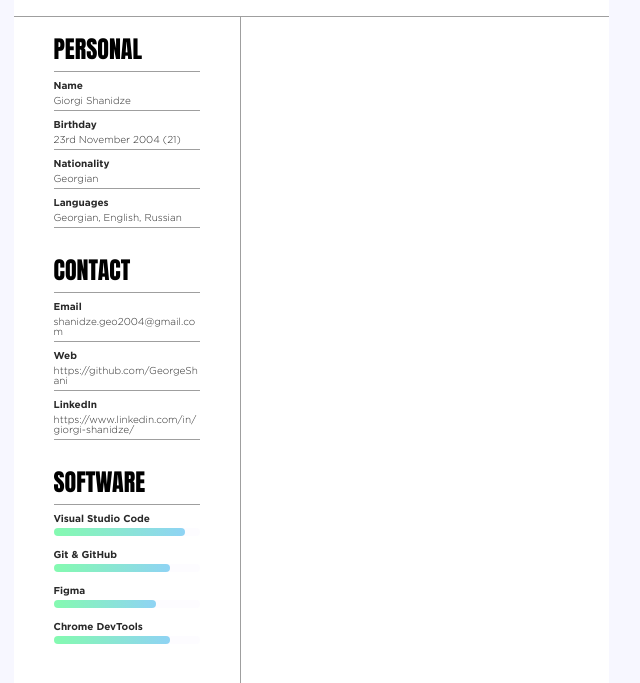
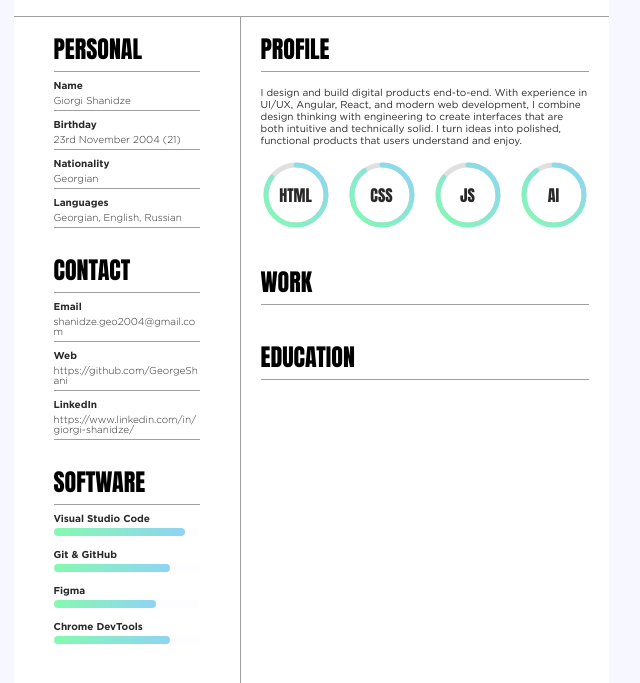
Before and after one commit to GeorgeShani/10x-Resume-Task, a plain HTML site: page index.html in a window 1280 px wide. Shown: the part 163-846 px from the top of the page, without its empty margins (329-969 px from the left). Drawn offline with Linux system fonts and the light colour scheme.

Commit message:
Add profile, work, and education sections to resume; enhance skill visualization

```diff
--- a/index.html
+++ b/index.html
@@ -1,11 +1,13 @@
 <!DOCTYPE html>
 <html lang="en">
+
 <head>
   <meta charset="UTF-8">
   <meta name="viewport" content="width=device-width, initial-scale=1.0">
   <link rel="stylesheet" href="style.css">
   <title>10x Resume Task</title>
 </head>
+
 <body>
   <div class="resume-container">
     <header class="resume-header">
@@ -121,10 +123,79 @@
         </div>
       </aside>
       <section class="details">
-
+        <div class="profile">
+          <h2 class="anton section-header">PROFILE</h2>
+          <p class="profile-desc">I design and build digital products end-to-end. With experience in UI/UX, Angular,
+            React, and modern web development, I
+            combine design thinking with engineering to create interfaces that are both intuitive and technically solid.
+            I turn
+            ideas into polished, functional products that users understand and enjoy.
+          </p>
+          <div class="skills">
+            <div class="skill-circle" data-progress="85">
+              <svg>
+                <defs>
+                  <linearGradient id="gradient" x1="0%" y1="0%" x2="100%" y2="100%">
+                    <stop offset="0%" style="stop-color:#84FAB0;stop-opacity:1" />
+                    <stop offset="100%" style="stop-color:#8FD3F4;stop-opacity:1" />
+                  </linearGradient>
+                </defs>
+                <circle class="bg-circle" cx="35" cy="35" r="30"></circle>
+                <circle class="progress-circle" cx="35" cy="35" r="30"></circle>
+              </svg>
+              <div class="skill-label">HTML</div>
+            </div>
+            <div class="skill-circle" data-progress="90">
+              <svg>
+                <defs>
+                  <linearGradient id="gradient2" x1="0%" y1="0%" x2="100%" y2="100%">
+                    <stop offset="0%" style="stop-color:#84FAB0;stop-opacity:1" />
+                    <stop offset="100%" style="stop-color:#8FD3F4;stop-opacity:1" />
+                  </linearGradient>
+                </defs>
+                <circle class="bg-circle" cx="35" cy="35" r="30"></circle>
+                <circle class="progress-circle" cx="35" cy="35" r="30" style="stroke: url(#gradient2)"></circle>
+              </svg>
+              <div class="skill-label">CSS</div>
+            </div>
+            <div class="skill-circle" data-progress="85">
+              <svg>
+                <defs>
+                  <linearGradient id="gradient3" x1="0%" y1="0%" x2="100%" y2="100%">
+                    <stop offset="0%" style="stop-color:#84FAB0;stop-opacity:1" />
+                    <stop offset="100%" style="stop-color:#8FD3F4;stop-opacity:1" />
+                  </linearGradient>
+                </defs>
+                <circle class="bg-circle" cx="35" cy="35" r="30"></circle>
+                <circle class="progress-circle" cx="35" cy="35" r="30" style="stroke: url(#gradient3)"></circle>
+              </svg>
+              <div class="skill-label">JS</div>
+            </div>
+            <div class="skill-circle" data-progress="90">
+              <svg>
+                <defs>
+                  <linearGradient id="gradient4" x1="0%" y1="0%" x2="100%" y2="100%">
+                    <stop offset="0%" style="stop-color:#84FAB0;stop-opacity:1" />
+                    <stop offset="100%" style="stop-color:#8FD3F4;stop-opacity:1" />
+                  </linearGradient>
+                </defs>
+                <circle class="bg-circle" cx="35" cy="35" r="30"></circle>
+                <circle class="progress-circle" cx="35" cy="35" r="30" style="stroke: url(#gradient4)"></circle>
+              </svg>
+              <div class="skill-label">AI</div>
+            </div>
+          </div>
+        </div>
+        <div class="work">
+          <h2 class="anton section-header">WORK</h2>
+        </div>
+        <div class="education">
+          <h2 class="anton section-header">EDUCATION</h2>
+        </div>
       </section>
     </article>
   </div>
   <script src="index.js"></script>
 </body>
+
 </html>
--- a/index.js
+++ b/index.js
@@ -1,9 +1,32 @@
-const age = document.getElementById('age');
+const age = document.getElementById("age");
 const birthDate = new Date(2004, 10, 23); // Month is 0-indexed (10 = November)
 const today = new Date();
 
-age.textContent =
-  today.getFullYear() - birthDate.getFullYear() -
+age.textContent = today.getFullYear() - birthDate.getFullYear() -
   (today.getMonth() < birthDate.getMonth() ||
-    (today.getMonth() === birthDate.getMonth()
-      && today.getDate() < birthDate.getDate()) ? 1 : 0);
+      (today.getMonth() === birthDate.getMonth() &&
+        today.getDate() < birthDate.getDate())
+    ? 1
+    : 0);
+
+const circles = document.querySelectorAll(".skill-circle");
+const radius = 30;
+const circumference = 2 * Math.PI * radius;
+
+circles.forEach((circle) => {
+  const progressCircle = circle.querySelector(".progress-circle");
+
+  progressCircle.style.strokeDasharray = circumference;
+  progressCircle.style.strokeDashoffset = circumference;
+});
+
+setTimeout(() => {
+  circles.forEach((circle) => {
+    const progress = circle.getAttribute("data-progress");
+    const progressCircle = circle.querySelector(".progress-circle");
+    const offset = circumference - (progress / 100) * circumference;
+
+    circle.classList.add("animate");
+    progressCircle.style.strokeDashoffset = offset;
+  });
+}, 100);
--- a/style.css
+++ b/style.css
@@ -146,7 +146,8 @@ body {
   width: 100%;
 }
 
-.infos-list, .skills-list {
+.infos-list,
+.skills-list {
   list-style-type: none;
 }
 
@@ -210,6 +211,82 @@ body {
   --final-width: 70%;
 }
 
+.details {
+  width: 100%;
+  height: 100%;
+  display: flex;
+  flex-direction: column;
+  align-items: flex-start;
+  justify-content: flex-start;
+}
+
+.profile,
+.work,
+.education {
+  padding: 20px;
+  width: 100%;
+  display: flex;
+  flex-direction: column;
+  gap: 14px;
+}
+
+.profile-desc {
+  color: #292929;
+  font-size: 10px;
+  font-weight: 400;
+  line-height: 120%;
+}
+
+.skills {
+  display: flex;
+  gap: 16px;
+  flex-wrap: wrap;
+  justify-content: center;
+}
+
+.skill-circle {
+  position: relative;
+  width: 70px;
+  height: 70px;
+}
+
+.skill-circle svg {
+  transform: rotate(-90deg);
+  width: 100%;
+  height: 100%;
+}
+
+.skill-circle circle {
+  fill: none;
+  stroke-width: 5;
+  stroke-linecap: round;
+}
+
+.bg-circle {
+  stroke: #e0e0e0;
+}
+
+.progress-circle {
+  stroke: url(#gradient);
+  stroke-dasharray: 440;
+  stroke-dashoffset: 440;
+}
+
+.skill-circle.animate .progress-circle {
+  transition: stroke-dashoffset 1.2s ease-in-out;
+}
+
+.skill-label {
+  position: absolute;
+  top: 50%;
+  left: 50%;
+  transform: translate(-50%, -50%);
+  font-family: "Anton", sans-serif;
+  font-size: 16px;
+  font-weight: 400;
+  color: #292929;
+}
+
 @keyframes fillProgress {
   from {
     width: 0;
```
